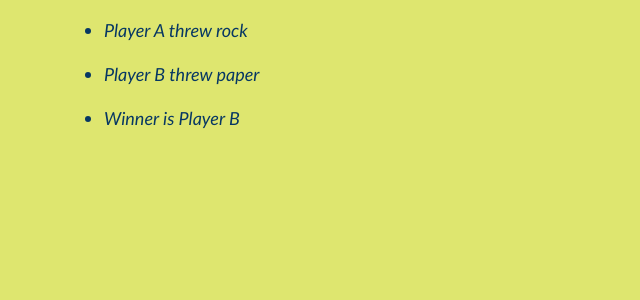
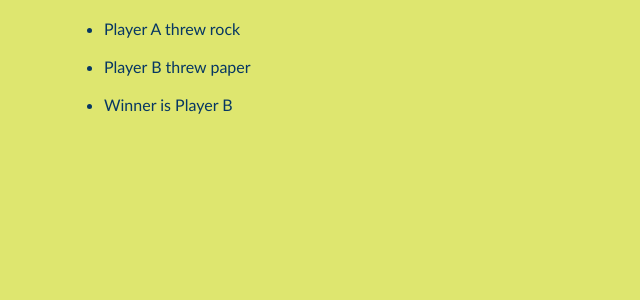
Before and after one commit to micoso/e2, a PHP site: page /p1/index.php in a window 1280 px wide. Shown: the part 66-366 px from the top of the page, without its empty margins (0-640 px from the left). Run offline with PHP 8.4, Linux system fonts and the light colour scheme.

Commit message:
repair css file

```diff
--- a/p1/styles/gamestyles.css
+++ b/p1/styles/gamestyles.css
@@ -12,12 +12,3 @@ h1 {
     color: #333333;
     font-size: 28px;
 }
-
-ul.results {
-    font-style: italic;
-    font-size: 18px;
-
-    li {
-        list-style-type: ;
-    }
-}
```
